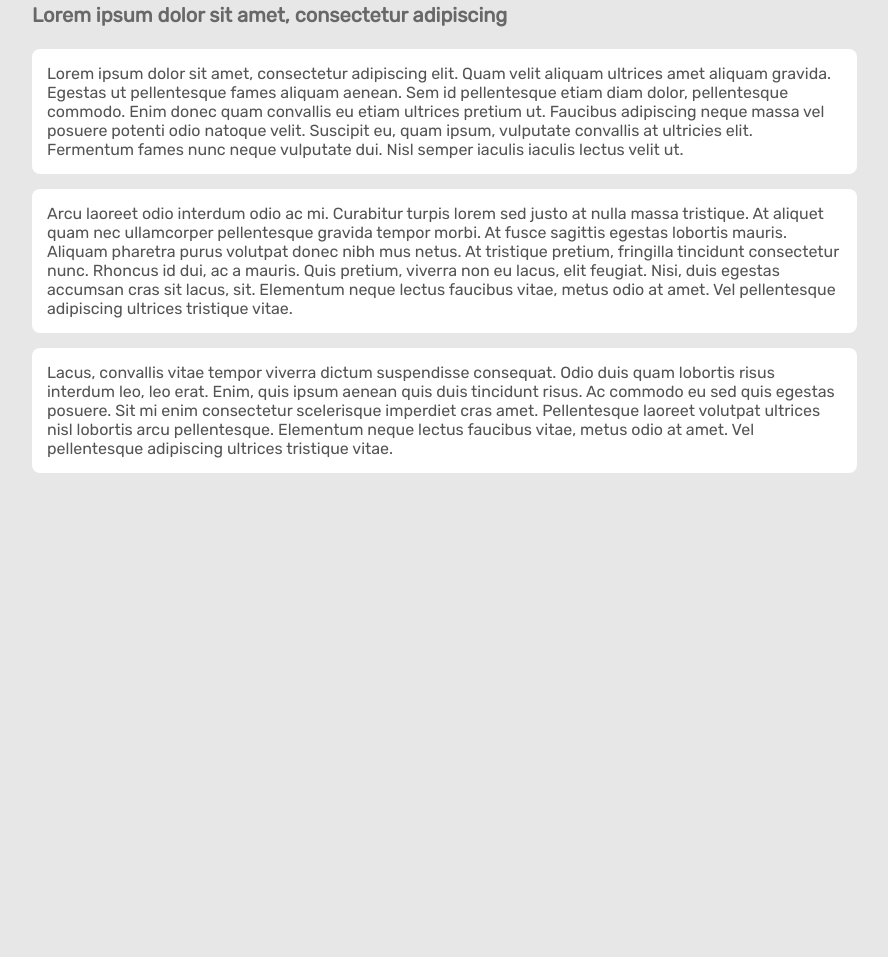
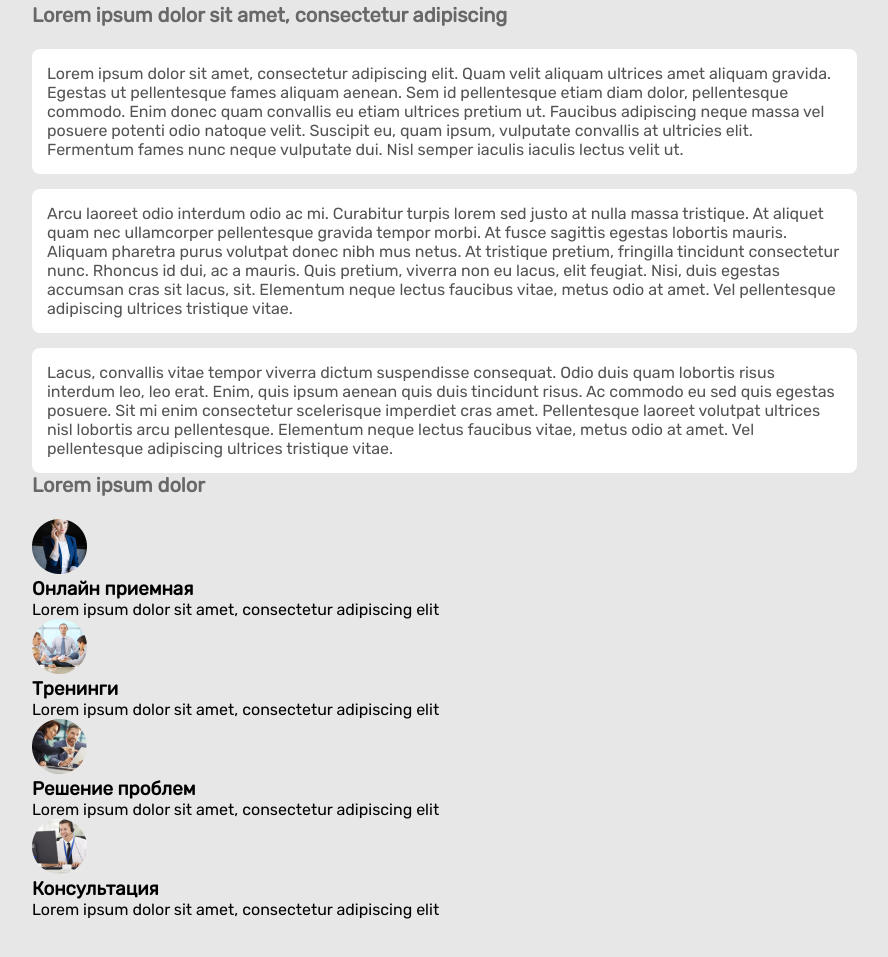
Before and after one commit to sardor2708/BlueMarketing, a plain HTML site: page index.html in a window 1280 px wide. Shown: the part 961-1918 px from the top of the page, without its empty margins (53-941 px from the left). Before the commit the page ends 1478 px from the top, so only its background shows below. Drawn offline with Linux system fonts and the light colour scheme.

Commit message:
SERVICES ADDED

```diff
--- a/index.html
+++ b/index.html
@@ -1,13 +1,15 @@
 <!DOCTYPE html>
 <html lang="en">
+
 <head>
     <meta charset="UTF-8">
     <meta http-equiv="X-UA-Compatible" content="IE=edge">
     <meta name="viewport" content="width=device-width, initial-scale=1.0">
     <title>Document</title>
     <link rel="stylesheet" href="./css/main.css">
-    <link rel="stylesheet" href="https://pro.fontawesome.com/releases/v5.15.2/css/all.css"/>
+    <link rel="stylesheet" href="https://pro.fontawesome.com/releases/v5.15.2/css/all.css" />
 </head>
+
 <body>
 
     <aside class="aside">
@@ -51,7 +53,8 @@
                     </h1>
 
                     <p class="banner__p">
-                Lorem ipsum dolor sit amet, consectetur adipiscing elit ut aliquam, purus sit amet luctus venenatis, lectus magna fringilla urna, porttitor
+                        Lorem ipsum dolor sit amet, consectetur adipiscing elit ut aliquam, purus sit amet luctus
+                        venenatis, lectus magna fringilla urna, porttitor
                     </p>
 
                     <a href="#" class="banner__btn">Подробнее</a>
@@ -108,7 +111,6 @@
             </div>
         </div>
     </section>
-
     <section class="services">
         <div class="container">
             <div class="services__wrap">
@@ -116,18 +118,92 @@
                     <h2 class="news__h">Lorem ipsum dolor sit amet, consectetur adipiscing</h2>
                     <div class="news__list">
                         <p class="news__item">
-                        Lorem ipsum dolor sit amet, consectetur adipiscing elit. Quam velit aliquam ultrices amet aliquam gravida. Egestas ut pellentesque fames aliquam aenean. Sem id pellentesque etiam diam dolor, pellentesque commodo. Enim donec quam convallis eu etiam ultrices pretium ut. Faucibus adipiscing neque massa vel posuere potenti odio natoque velit. Suscipit eu, quam ipsum, vulputate convallis at ultricies elit. Fermentum fames nunc neque vulputate dui. Nisl semper iaculis iaculis lectus velit ut.
+                            Lorem ipsum dolor sit amet, consectetur adipiscing elit. Quam velit aliquam ultrices amet
+                            aliquam gravida. Egestas ut pellentesque fames aliquam aenean. Sem id pellentesque etiam
+                            diam dolor, pellentesque commodo. Enim donec quam convallis eu etiam ultrices pretium ut.
+                            Faucibus adipiscing neque massa vel posuere potenti odio natoque velit. Suscipit eu, quam
+                            ipsum, vulputate convallis at ultricies elit. Fermentum fames nunc neque vulputate dui. Nisl
+                            semper iaculis iaculis lectus velit ut.
                         </p>
                         <p class="news__item">
-                        Arcu laoreet odio interdum odio ac mi. Curabitur turpis lorem sed justo at nulla massa tristique. At aliquet quam nec ullamcorper pellentesque gravida tempor morbi. At fusce sagittis egestas lobortis mauris. Aliquam pharetra purus volutpat donec nibh mus netus. At tristique pretium, fringilla tincidunt consectetur nunc. Rhoncus id dui, ac a mauris. Quis pretium, viverra non eu lacus, elit feugiat. Nisi, duis egestas accumsan cras sit lacus, sit. Elementum neque lectus faucibus vitae, metus odio at amet. Vel pellentesque adipiscing ultrices tristique vitae.
+                            Arcu laoreet odio interdum odio ac mi. Curabitur turpis lorem sed justo at nulla massa
+                            tristique. At aliquet quam nec ullamcorper pellentesque gravida tempor morbi. At fusce
+                            sagittis egestas lobortis mauris. Aliquam pharetra purus volutpat donec nibh mus netus. At
+                            tristique pretium, fringilla tincidunt consectetur nunc. Rhoncus id dui, ac a mauris. Quis
+                            pretium, viverra non eu lacus, elit feugiat. Nisi, duis egestas accumsan cras sit lacus,
+                            sit. Elementum neque lectus faucibus vitae, metus odio at amet. Vel pellentesque adipiscing
+                            ultrices tristique vitae.
                         </p>
                         <p class="news__item">
-                        Lacus, convallis vitae tempor viverra dictum suspendisse consequat. Odio duis quam lobortis risus interdum leo, leo erat. Enim, quis ipsum aenean quis duis tincidunt risus. Ac commodo eu sed quis egestas posuere. Sit mi enim consectetur scelerisque imperdiet cras amet. Pellentesque laoreet volutpat ultrices nisl lobortis arcu pellentesque. Elementum neque lectus faucibus vitae, metus odio at amet. Vel pellentesque adipiscing ultrices tristique vitae.
+                            Lacus, convallis vitae tempor viverra dictum suspendisse consequat. Odio duis quam lobortis
+                            risus interdum leo, leo erat. Enim, quis ipsum aenean quis duis tincidunt risus. Ac commodo
+                            eu sed quis egestas posuere. Sit mi enim consectetur scelerisque imperdiet cras amet.
+                            Pellentesque laoreet volutpat ultrices nisl lobortis arcu pellentesque. Elementum neque
+                            lectus faucibus vitae, metus odio at amet. Vel pellentesque adipiscing ultrices tristique
+                            vitae.
                         </p>
                     </div>
                 </div>
                 <div class="services__cards">
+                    <h2 class="news__h">
+                        Lorem ipsum dolor
+                    </h2>
 
+                    <div class="services__card">
+                        <div class="services__img">
+                            <img src="./img/ava1.png" alt="">
+                        </div>
+                        <div class="services__desc">
+                            <h3 class="desc__h">
+                                Онлайн приемная
+                            </h3>
+                            <p class="desc__p">
+                                Lorem ipsum dolor sit amet, consectetur adipiscing elit
+                            </p>
+                        </div>
+                    </div>
+
+                    <div class="services__card">
+                        <div class="services__img">
+                            <img src="./img/ava2.png" alt="">
+                        </div>
+                        <div class="services__desc">
+                            <h3 class="desc__h">
+                                Тренинги
+                            </h3>
+                            <p class="desc__p">
+                                Lorem ipsum dolor sit amet, consectetur adipiscing elit
+                            </p>
+                        </div>
+                    </div>
+
+                    <div class="services__card">
+                        <div class="services__img">
+                            <img src="./img/ava3.png" alt="">
+                        </div>
+                        <div class="services__desc">
+                            <h3 class="desc__h">
+                                Решение проблем
+                            </h3>
+                            <p class="desc__p">
+                                Lorem ipsum dolor sit amet, consectetur adipiscing elit
+                            </p>
+                        </div>
+                    </div>
+
+                    <div class="services__card">
+                        <div class="services__img">
+                            <img src="./img/ava4.png" alt="">
+                        </div>
+                        <div class="services__desc">
+                            <h3 class="desc__h">
+                                Консультация
+                            </h3>
+                            <p class="desc__p">
+                                Lorem ipsum dolor sit amet, consectetur adipiscing elit
+                            </p>
+                        </div>
+                    </div>
                 </div>
             </div>
         </div>
@@ -135,4 +211,5 @@
 
 
 </body>
+
 </html>
```
Lines whose indentation alone changed are shown as unchanged.
